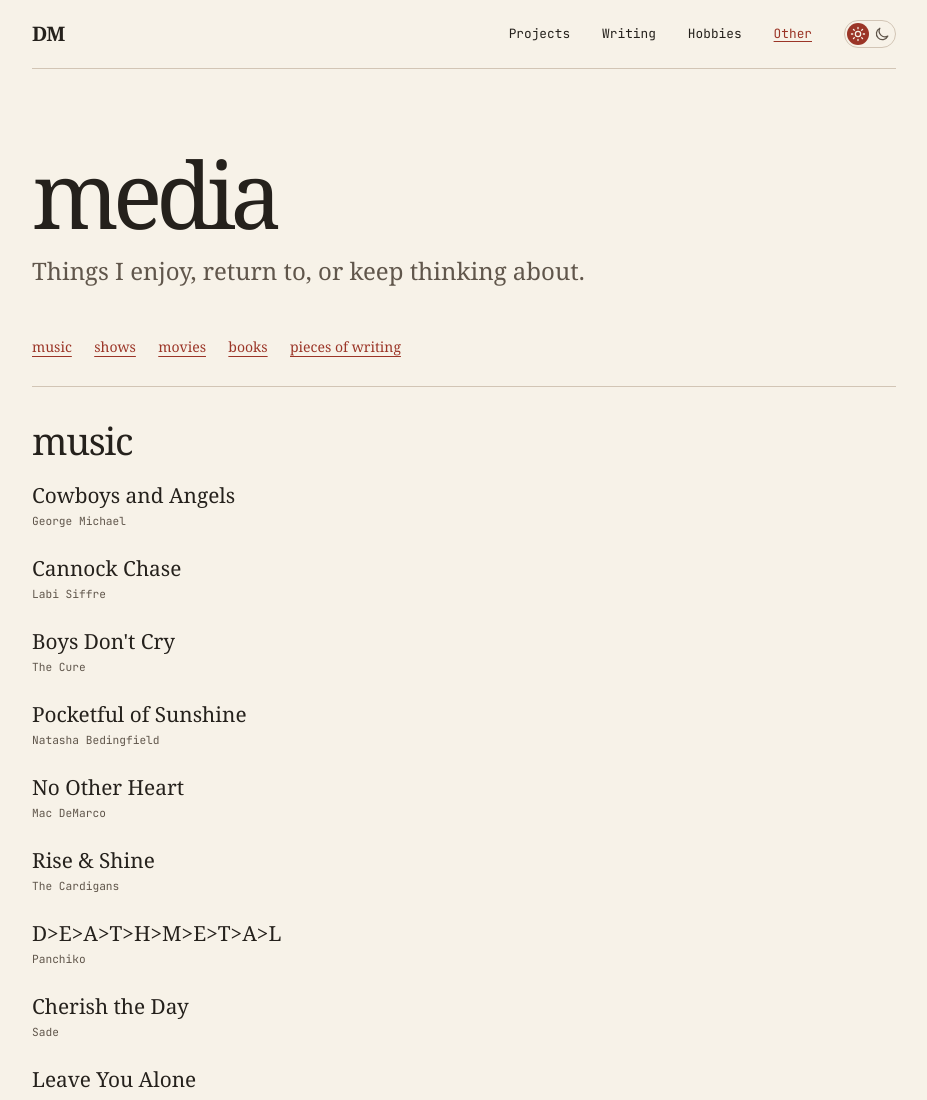
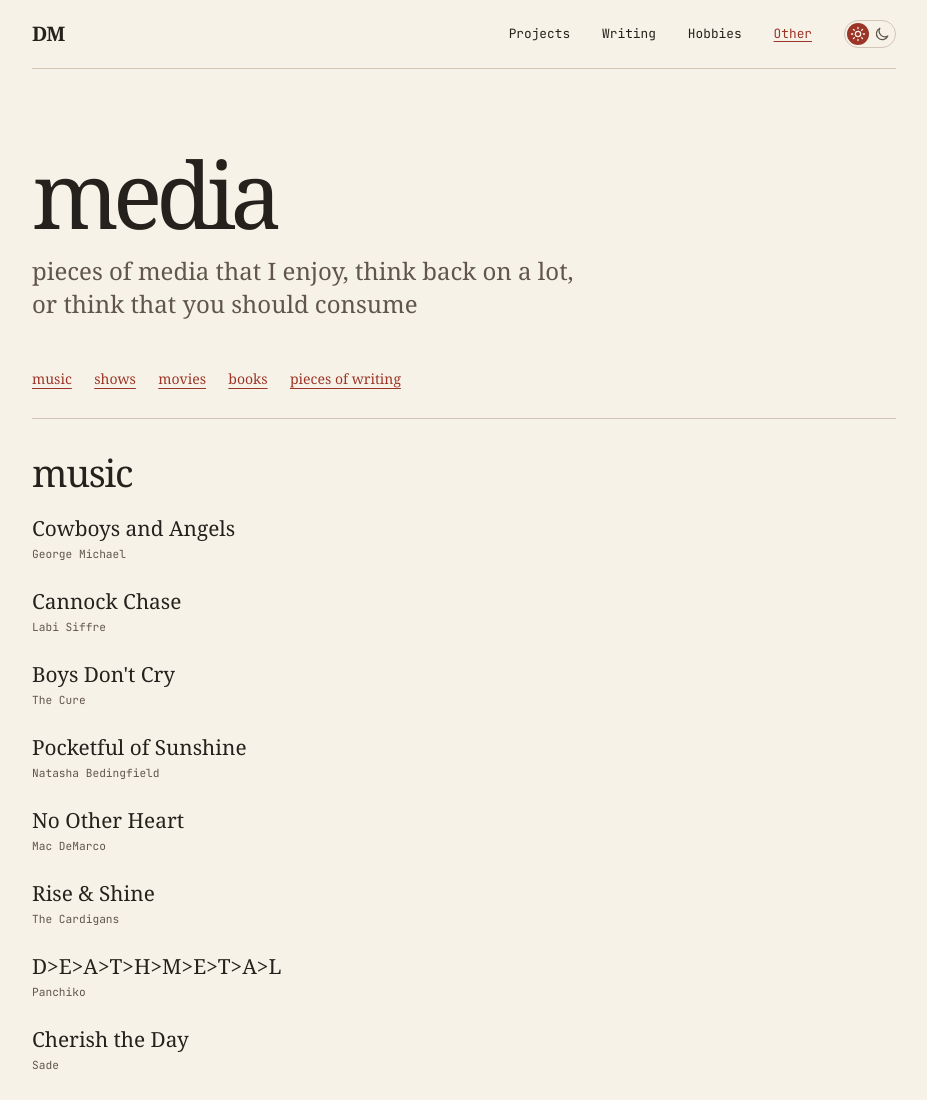
Before and after one commit to dmace27/psite, an Astro site: page /media in a window 1280 px wide. Shown: the top 1100 px of the page, without its empty margins (176-1103 px from the left). Built offline with nearby package versions, Linux system fonts and the light colour scheme; Astro itself is replaced by a stand-in of ours.

Commit message:
chore: update Media page description

```diff
--- a/src/pages/media.astro
+++ b/src/pages/media.astro
@@ -7,7 +7,7 @@ import { mediaGroups } from '../content/media';
 import { siteContent } from '../content/site';
 ---
 <SiteLayout title={`media / ${siteContent.identity.name}`} description="Music, shows, movies, books, and pieces of writing.">
-  <PageHeading title="media" description="Things I enjoy, return to, or keep thinking about." placeholder={mediaGroups.some((group) => group.items.some((item) => item.placeholder))} />
+  <PageHeading title="media" description="pieces of media that I enjoy, think back on a lot, or think that you should consume" placeholder={mediaGroups.some((group) => group.items.some((item) => item.placeholder))} />
   {mediaGroups.length > 1 && <nav class="collection-index" aria-label="Media categories">{mediaGroups.map((group) => <a href={`#${group.id}`}>{group.title}</a>)}</nav>}
   {mediaGroups.length ? mediaGroups.map((group) => <MediaSection group={group} />) : <EmptyState message="more things to collect soon." />}
 </SiteLayout>
```
